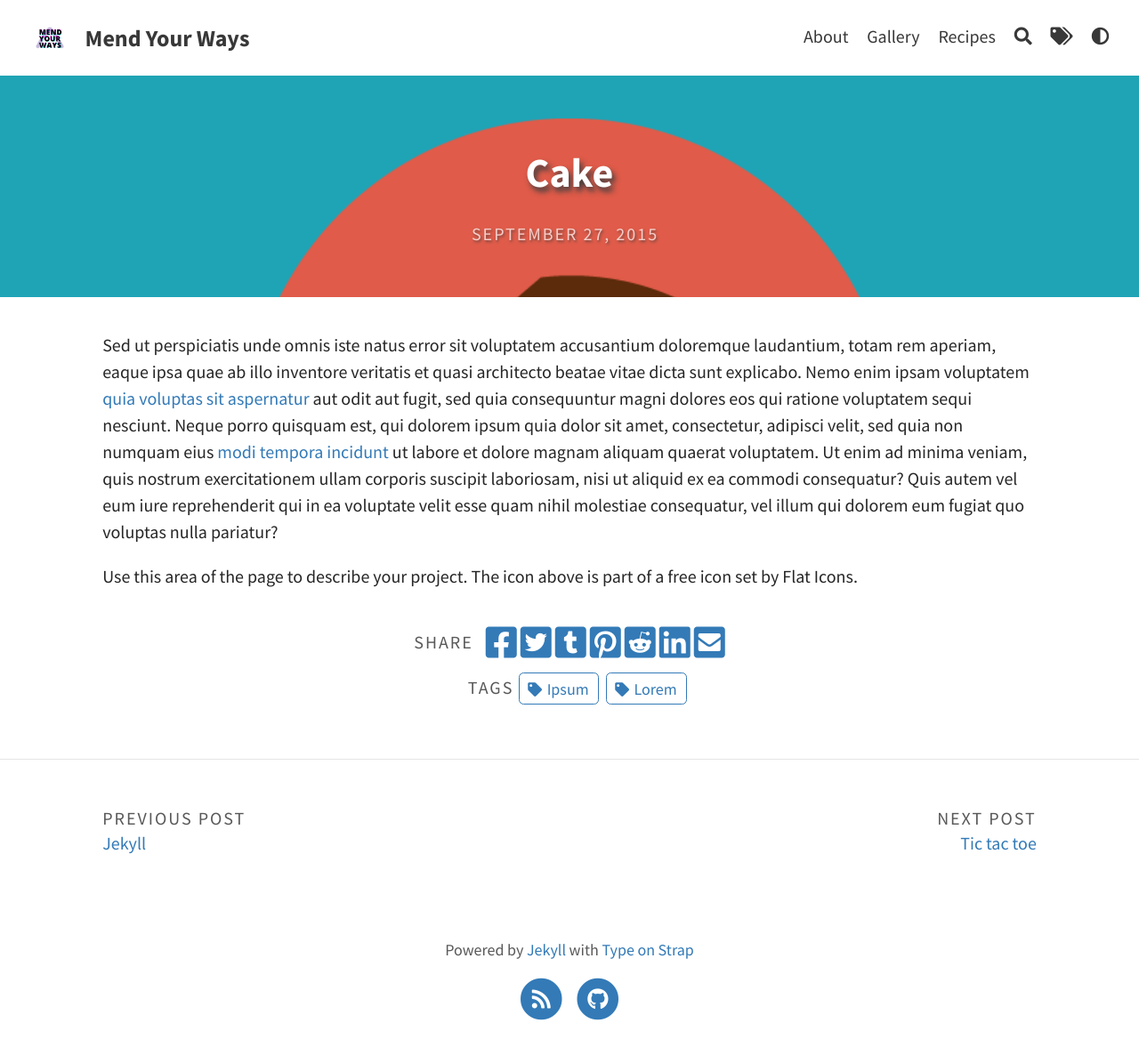
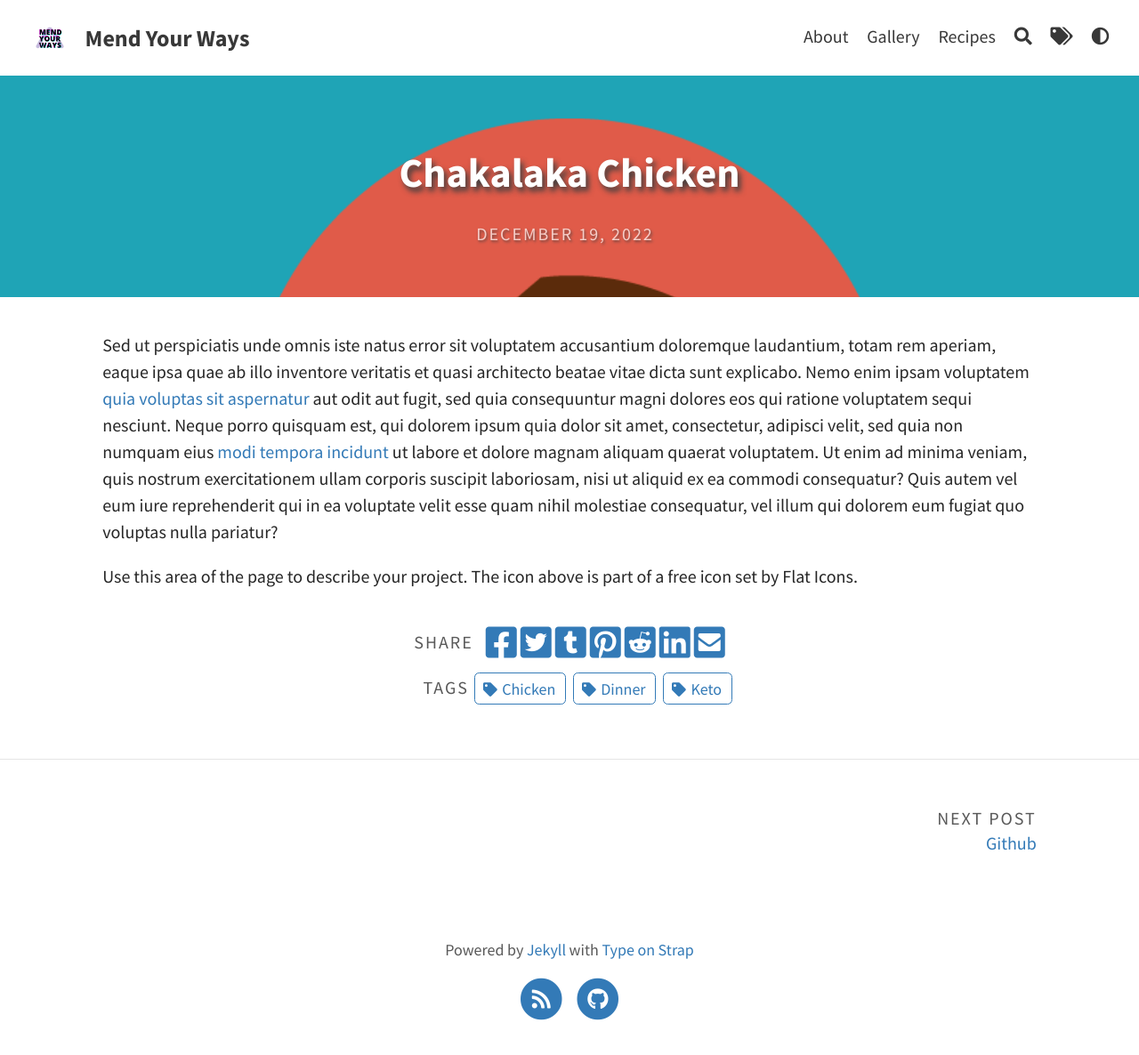
Before and after one commit to LaraCTimm/blog, a Jekyll site: the page built from _portfolio/chakalaka_chicken.md, in a window 1280 px wide. Shown: the whole page at 89% size. Built offline with Jekyll 4.4.1, drawn with Linux system fonts in a browser that asks for light colours.

Commit message:
chakalaka chicken recipe

```diff
--- a/_portfolio/cake.md
+++ b/_portfolio/chakalaka_chicken.md
@@ -1,10 +1,10 @@
 ---
 layout: post
-title: Cake
+title: Chakalaka Chicken
 feature-img: "assets/img/portfolio/cake.png"
 img: "assets/img/portfolio/cake.png"
-date: 27 September 2015
-tags: [Lorem, Ipsum]
+date: 19 December 2022
+tags: [Keto, Chicken, Dinner]
 ---
 
 Sed ut perspiciatis unde omnis iste natus error sit voluptatem accusantium doloremque laudantium,
```
